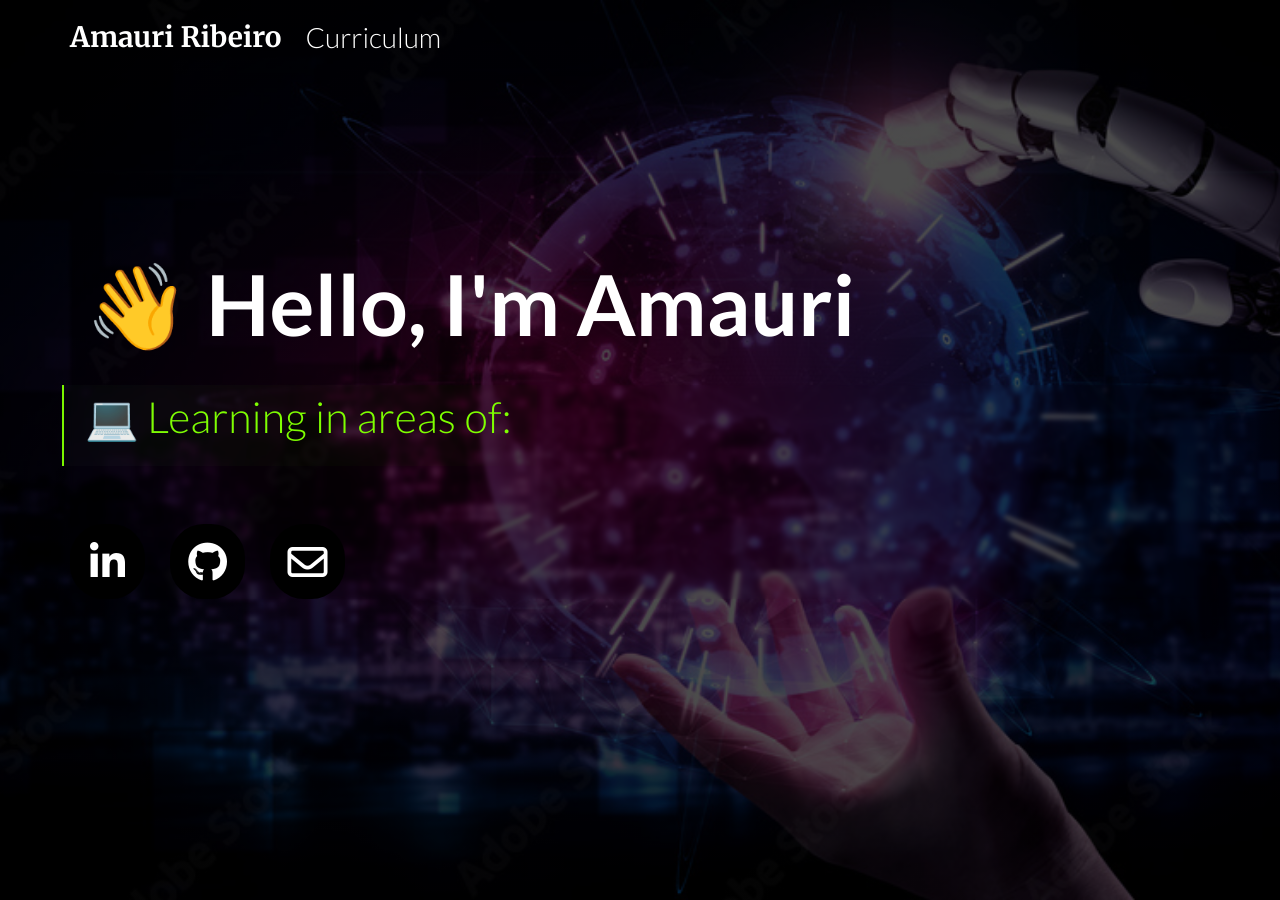
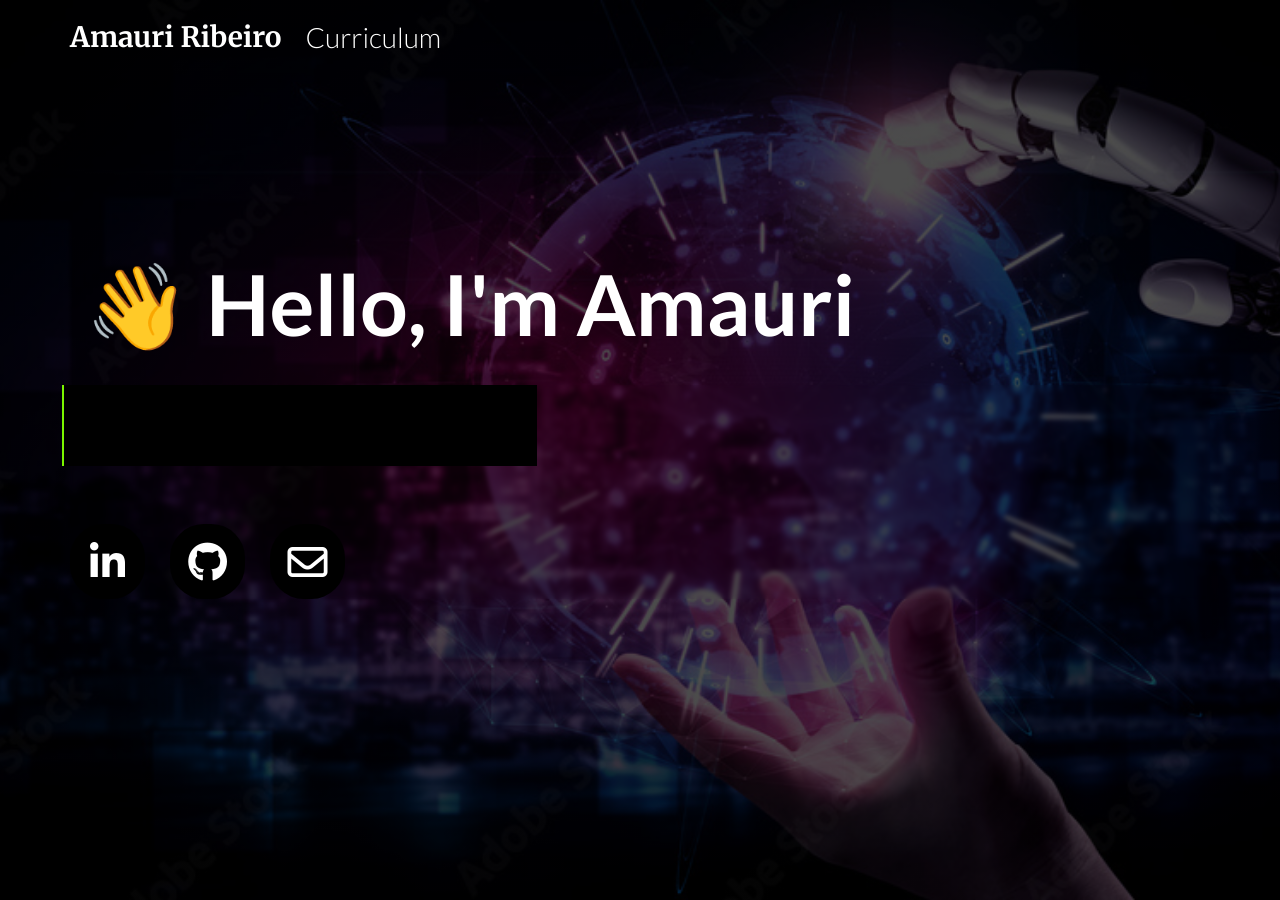
Before and after one commit to Ribeirosk8/ribeirosk8.github.io, a Jekyll site: the page built from index.html, in a window 1280 px wide. Built offline with Jekyll 4.4.1, drawn with Linux system fonts in a browser that asks for light colours; nearby versions of some CDN libraries.

Commit message:
Update index.html

```diff
--- a/index.html
+++ b/index.html
@@ -54,7 +54,7 @@ layout: default
     right: -10px;
     animation: cursor .8s infinite, digita 20s steps(15) infinite;
     width: calc(100% + 18px);
-    backdrop-filter: blur(90px);
+    background-color: rgb(0, 0, 0);
 
 
 }
```
